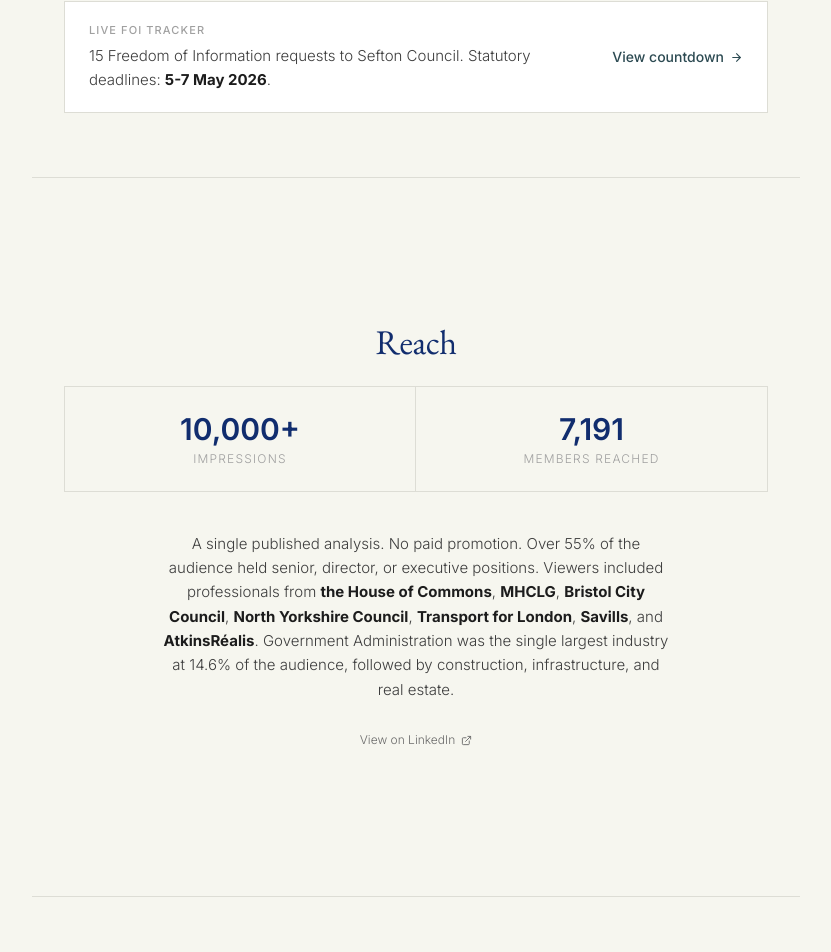
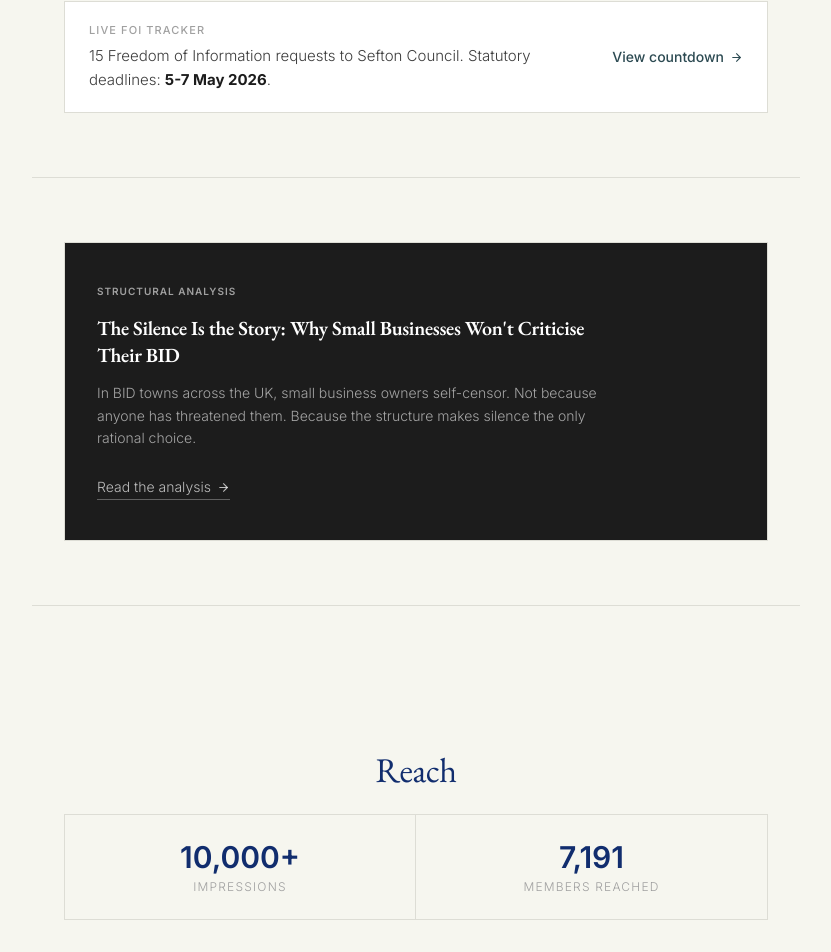
Before and after one commit to damian756/siba.digital, a Next.js app: page / in a window 1280 px wide. Shown: the part 2053-3005 px from the top of the page, without its empty margins (224-1055 px from the left). Built offline with nearby package versions, Linux system fonts and the light colour scheme.

Commit message:
Add featured analysis block to homepage

```diff
--- a/app/page.tsx
+++ b/app/page.tsx
@@ -191,6 +191,34 @@
 
       <hr className="mx-auto max-w-3xl border-[#ddddd5]" />
 
+      {/* Featured Analysis */}
+      <section className="py-16">
+        <div className="mx-auto max-w-3xl px-4 sm:px-6 lg:px-8">
+          <Reveal>
+            <div className="border border-[#ddddd5] bg-[#1c1c1c] px-8 py-8 sm:py-10">
+              <p className="text-[10px] font-semibold uppercase tracking-widest text-[#a0a0a0] mb-4">
+                Structural Analysis
+              </p>
+              <h3 className="text-xl font-semibold text-white leading-snug mb-3 max-w-lg">
+                The Silence Is the Story: Why Small Businesses Won&apos;t Criticise Their BID
+              </h3>
+              <p className="text-[14px] text-white/60 leading-relaxed mb-6 max-w-lg">
+                In BID towns across the UK, small business owners self-censor. Not because anyone has threatened them. Because the structure makes silence the only rational choice.
+              </p>
+              <Link
+                href="/blog/the-silence-is-the-story"
+                className="inline-flex items-center gap-1.5 text-sm text-white/70 border-b border-white/30 pb-0.5 transition-colors hover:text-white hover:border-white"
+              >
+                Read the analysis
+                <ArrowRight size={13} />
+              </Link>
+            </div>
+          </Reveal>
+        </div>
+      </section>
+
+      <hr className="mx-auto max-w-3xl border-[#ddddd5]" />
+
       {/* Reach */}
       <section className="py-28 lg:py-36">
         <div className="mx-auto max-w-3xl px-4 sm:px-6 lg:px-8">
```
